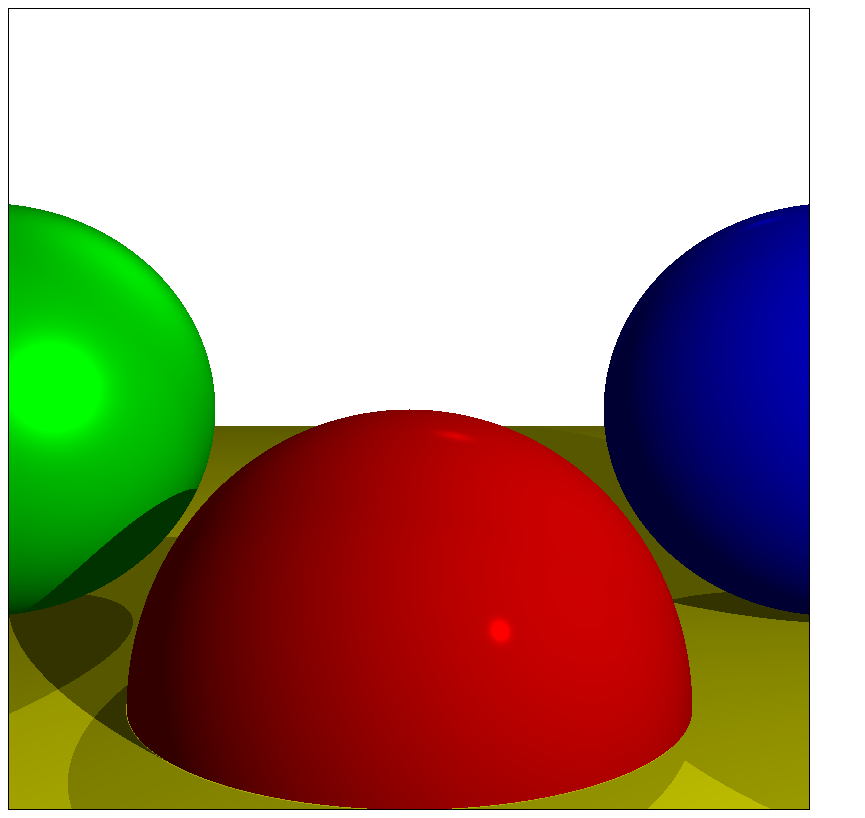
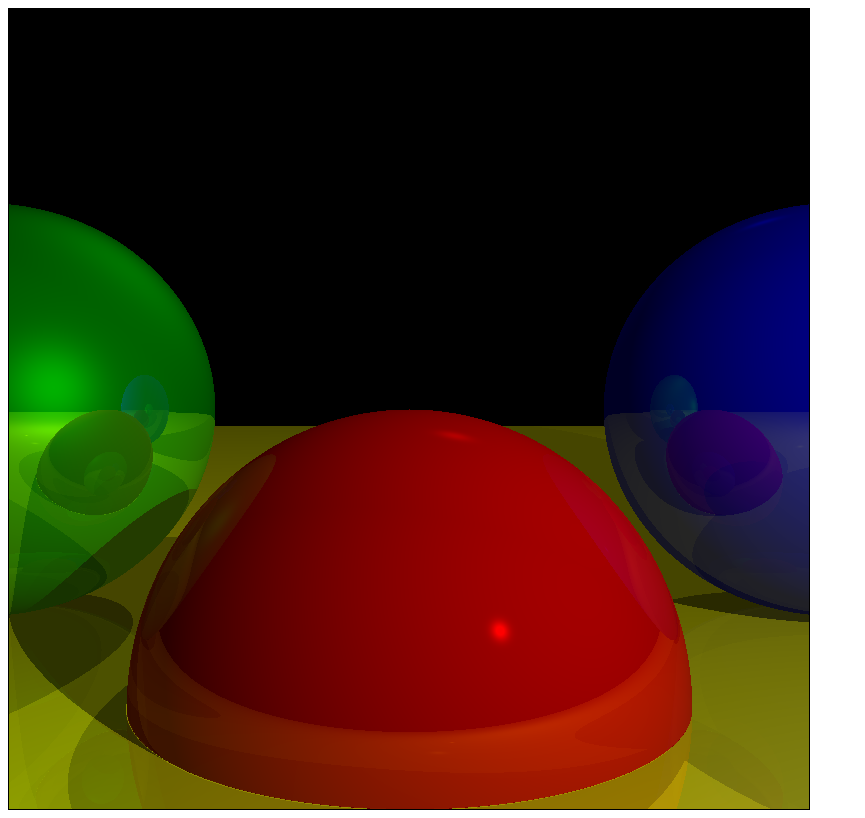
Before and after one commit to AnuarTB/graphico, a plain HTML site: page index.html in a window 1280 px wide. Shown: the whole page, without its empty margins (0-865 px from the left). Drawn offline with Linux system fonts and the light colour scheme.

Commit message:
Added raytracer5 with reflections

```diff
--- a/index.html
+++ b/index.html
@@ -3,5 +3,5 @@
 </head>
 <body>
     <canvas id="canvas" style="border: 1px solid black;"></canvas>
-    <script type="text/javascript" src="raytracer4.js"></script>
+    <script type="text/javascript" src="raytracer5.js"></script>
 </body>
--- /dev/null
+++ b/raytracer5.js
@@ -0,0 +1,288 @@
+//implementation of basic ray-tracer
+// + diffuse shading
+
+//config
+var config = {
+  width: 800,
+  height: 800
+};
+
+//init
+var c = document.getElementById("canvas");
+c.width = config.width;
+c.height = config.height;
+var ctx = c.getContext("2d");
+var img_data = ctx.getImageData(0, 0, c.width, c.height);
+var scene_objs = [];
+var scene_lights = [];
+
+var LIGHT_TYPE = Object.freeze({
+  "ambient": 0,
+  "point": 1,
+  "directional": 2});
+
+//convert from x-y coordinates on canvas to the index of
+//that pixel in canvas buffer.
+function conv(x, y){
+  return 4 * (y * c.width + x);
+}
+
+//x, y = the coordinates of the pixel
+//col (r, g, b) = the values of RGB channels each in range [0, 255]
+function putPixel(x, y, col){
+  var ind = conv(x, y);
+
+  img_data.data[ind] = col.x;
+  img_data.data[ind + 1] = col.y;
+  img_data.data[ind + 2] = col.z;
+  img_data.data[ind + 3] = 255;
+}
+
+//Class for 3D vectors
+class Vec3 {
+  constructor(x, y, z) {
+    this.x = x;
+    this.y = y;
+    this.z = z;
+    this.len2 = function () {
+      return dot(this, this);
+    };
+    this.len = function () {
+      return Math.sqrt(this.len2());
+    };
+    this.scale = function (c) {
+      return new Vec3(c * this.x, c * this.y, c * this.z);
+    };
+  }
+}
+
+function add(a, b){
+  return new Vec3(a.x + b.x, a.y + b.y, a.z + b.z);
+}
+
+function sub(a, b){
+  return new Vec3(a.x - b.x, a.y - b.y, a.z - b.z);
+}
+
+function dot(a, b){
+  return a.x * b.x + a.y * b.y + a.z * b.z;
+}
+
+function cross(a, b){
+  return new Vec3(a.y * b.z - a.z * b.y, a.z * b.x - a.x * b.z, a.x * b.y - a.y * b.x);
+}
+
+// reflect the vector v respective to normal vector n
+function reflect(v, n){
+  return add(n.scale(2 * dot(v, n)), v.scale(-1));
+}
+
+//Class for the sphere
+class Sphere {
+  constructor(pos, r, color, specular, reflection = .0) {
+    this.pos = pos;
+    this.r = r;
+    this.color = color;
+    this.specular = specular;
+    this.reflection = reflection;
+    // Arguments
+    // p: Vec3 the origin of ray
+    // d: Vec3 the direction vector of ray
+    // Returns
+    // t: float t such that p + t * d is the closest to p point on the sphere
+    // If the ray doesn't intersect the sphere returns -1
+    this.intersection = function (p, d) {
+      var tmp = sub(p, this.pos);
+      var a = dot(d, d);
+      var b = dot(tmp, d) * 2;
+      var c = dot(tmp, tmp) - this.r * this.r;
+      var sols = solveQuadraticEquation(a, b, c);
+      var ret = -1;
+      for (let i = 0; i < sols.length; ++i) {
+        if (ret == -1 || sols[i] < ret) {
+          ret = sols[i];
+        }
+      }
+      return ret;
+    };
+  }
+}
+
+//class for the light objects
+class Light {
+  constructor(type, intensity, pos) {
+    this.type = type; // see LIGHT_TYPE
+    this.intensity = intensity;
+    this.pos = pos; // in the directional case it is direction vector
+    this.calc_intensity = function (n, p, obj_id) {
+      var final_intensity = 0;
+      var tmp;
+      if (this.type == LIGHT_TYPE.ambient) {
+        final_intensity = this.intensity;
+      }
+      else {
+        //diffuse
+        var l = (this.type == LIGHT_TYPE.directional ? this.pos : sub(this.pos, p));
+        var t_max = (this.type == LIGHT_TYPE.directional ? Infinity : 1);
+        var shadow = findClosestObject(p, l, 0.001, t_max).object_id;
+        if(shadow != -1 && shadow != obj_id){
+          return 0;
+        }
+        tmp = dot(n, l);
+        if (tmp > 0)
+          final_intensity += this.intensity * tmp / l.len();
+        //specular
+        if (obj_id != -1) {
+          var r = sub(n.scale(2 * dot(n, l)), l);
+          var v = p.scale(-1);
+          tmp = dot(r, v);
+          if (tmp > 0)
+            final_intensity += this.intensity * Math.pow(
+              tmp / (r.len() * v.len()),
+              scene_objs[obj_id].specular);
+        }
+      }
+      return final_intensity;
+    };
+  }
+}
+
+//returns the array of the solutions for the equation of the form ax^2 + bx + c = 0
+function solveQuadraticEquation(a, b, c){
+  var det = b * b - 4 * a * c;
+  if(det > 0){
+    return [(-b + Math.sqrt(det)) / (2 * a), (-b - Math.sqrt(det)) / (2 * a)];
+  }
+  else if (det == 0){
+    return [-b / (2 * a)];
+  }
+  else {
+    return [];
+  }
+}
+
+//Inits scene with objects
+function initScene(){
+  scene_objs.push(new Sphere(
+    new Vec3(0, -1, 3),
+    1,
+    new Vec3(255, 0, 0),
+    500,
+    0.2));
+  scene_objs.push(new Sphere(
+    new Vec3(2, 0, 4),
+    1,
+    new Vec3(0, 0, 255),
+    500,
+    0.3));
+  scene_objs.push(new Sphere(
+    new Vec3(-2, 0, 4),
+    1,
+    new Vec3(0, 255, 0),
+    10,
+    0.5));
+  scene_objs.push(new Sphere(
+    new Vec3(0, -5001, 0),
+    5000,
+    new Vec3(255, 255, 0),
+    1000,
+    0.2));
+
+  scene_lights.push(new Light(LIGHT_TYPE.ambient, 0.2));
+  scene_lights.push(new Light(LIGHT_TYPE.point, 0.6, new Vec3(2, 1, 0)));
+  scene_lights.push(new Light(LIGHT_TYPE.directional, 0.2, new Vec3(1, 4, 4)));
+}
+
+//finds the first object which ray hits
+//ray is defined by p (starting point) and v (direction vector)
+//returns the object of the form
+// {
+//    coll_point : Vec3
+//    object_id : Int
+// }
+//if no object is hit, the idOfObject = -1
+function findClosestObject(origin, ray_vect, t_min, t_max){
+  var closest_obj_id = -1;
+  var collision_point = new Vec3(0, 0, 0);
+  var pixel_dist = t_max; // the minimal distance at which ray collides with some object
+  var tmp;
+  for(let i = 0; i < scene_objs.length; ++i){
+    tmp = scene_objs[i].intersection(origin, ray_vect);
+    if(tmp != -1 && tmp > t_min && tmp < pixel_dist){
+      pixel_dist = tmp;
+      closest_obj_id = i;
+    }
+  }
+  if(closest_obj_id != -1){
+    collision_point = add(origin, ray_vect.scale(pixel_dist));
+  }
+  return {
+    coll_point: collision_point,
+    object_id: closest_obj_id
+  };
+}
+
+// Arguments
+// p : Vec3 the origin point of ray
+// d : Vec3 the ray direction vector
+// depth : Int number of reflections until the ray stops
+// Returns
+// Vec3 - reflected color
+function ray_cast(p, d, depth = 0){
+  var collision = findClosestObject(p, d, 0.001, Infinity);
+  var coll_point = collision.coll_point;
+  var obj_id = collision.object_id;
+  if(obj_id == -1){
+    return new Vec3(0, 0, 0);
+  }
+  var normal_vec = sub(coll_point, scene_objs[obj_id].pos);
+  normal_vec = normal_vec.scale(1 / normal_vec.len()); //normalize to unit length
+  var total_intensity = 0;
+  for(let i = 0; i < scene_lights.length; ++i){
+    total_intensity += scene_lights[i].calc_intensity(
+      normal_vec,
+      coll_point,
+      obj_id);
+  }
+  var ret_col = scene_objs[obj_id].color.scale(total_intensity);
+  var refl_coeff = scene_objs[obj_id].reflection;
+  if(depth){
+    var refl = reflect(d.scale(-1), normal_vec);
+    ret_col = add(ret_col.scale(1 - refl_coeff), ray_cast(coll_point, refl, depth - 1).scale(refl_coeff));
+  }
+  return ret_col;
+}
+
+//x and y are given in *canvas* coordinates.
+function determineColorOfPixel(x, y){
+  var s_x = x - c.width / 2;
+  var s_y = -y + c.height / 2;
+  var v_x = s_x / c.width;
+  var v_y = s_y / c.height;
+  var v_z = 1;
+
+  var ray_vect = new Vec3(v_x, v_y, v_z);
+  var origin = new Vec3(0, 0, 0);
+  return ray_cast(origin, ray_vect, 3);
+}
+
+//draws scene
+function drawScene(){
+  for(let y = 0; y < c.height; ++y){
+    for(let x = 0; x < c.width; ++x){
+      if(x == 100 && y == 500){
+        debugger;
+        ctx.putImageData(img_data, 0, 0);
+      }
+      putPixel(x, y, determineColorOfPixel(x, y));
+    }
+  }
+  ctx.putImageData(img_data, 0, 0);
+}
+
+function main(){
+  initScene();
+  drawScene();
+}
+
+main();
```
